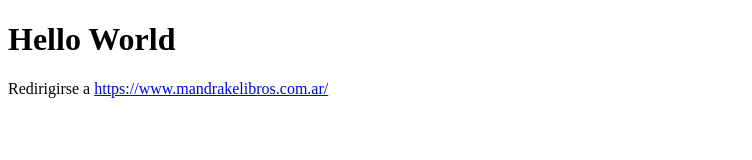
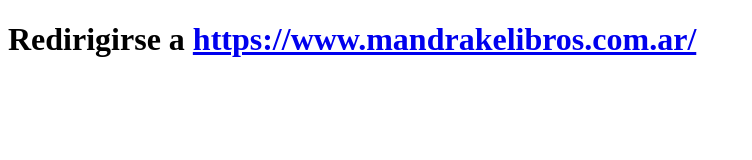
Before and after one commit to mandrakelibros/mandrakelibros.github.io, a plain HTML site: page index.html in a window 1280 px wide. Shown: the whole page, without its empty margins (0-752 px from the left). Drawn offline with Linux system fonts and the light colour scheme.

Commit message:
Update index.html

```diff
--- a/index.html
+++ b/index.html
@@ -1,7 +1,7 @@
 <!DOCTYPE html>
 <html>
 <body>
-<h1>Hello World</h1>
-<p>Redirigirse a <a href="https://www.mandrakelibros.com.ar/">https://www.mandrakelibros.com.ar/</a></p>
+<h1>Redirigirse a <a href="https://www.mandrakelibros.com.ar/">https://www.mandrakelibros.com.ar/</a></h1>
+
 </body>
 </html>
```
